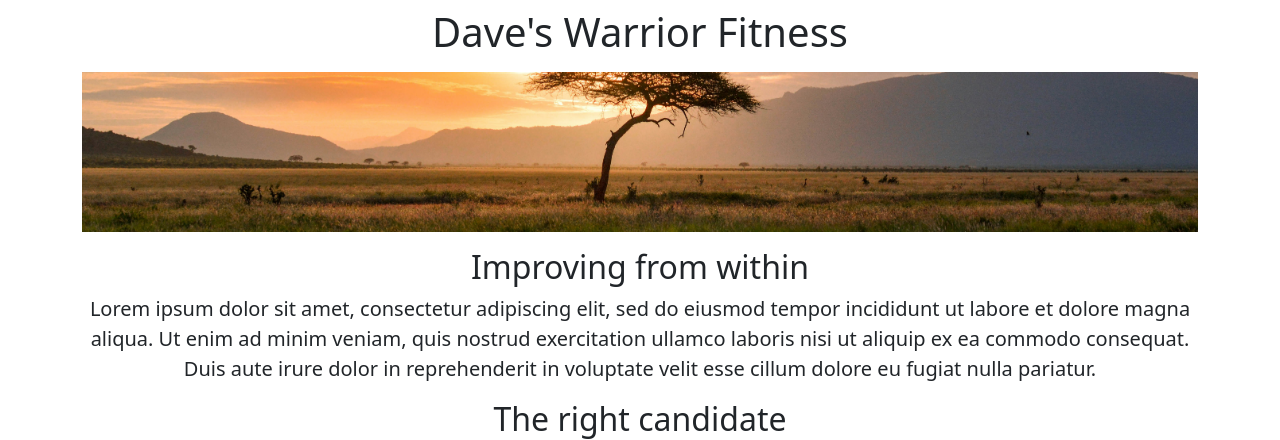
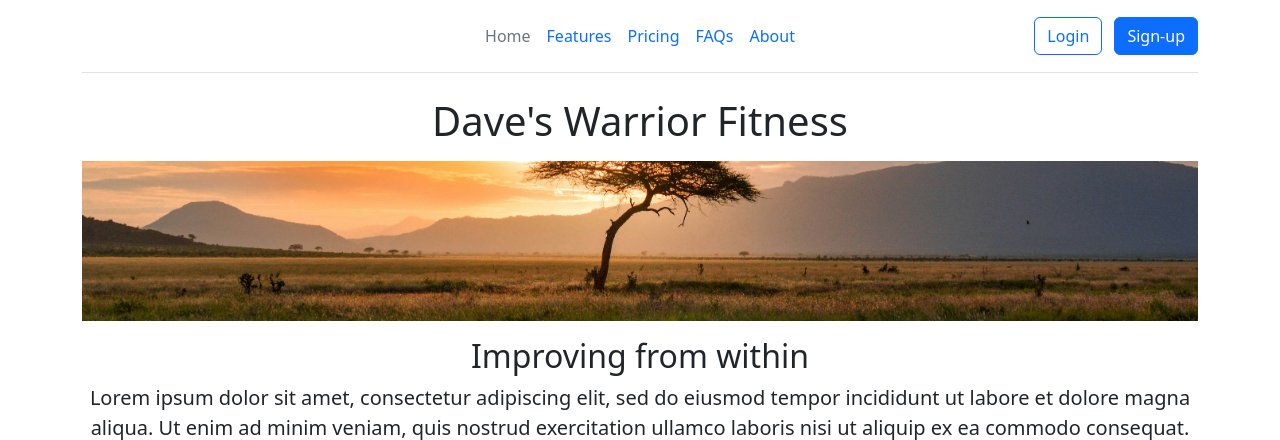
Before and after one commit to DaveFS/DaveFS-FCC_WebDevPythonTutorial, a Flask app: page / in a window 1280 px wide. Shown: the top 440 px of the page. Run offline with Flask 3, Linux system fonts and the light colour scheme.

Commit message:
Add nav bar

```diff
--- a/templates/home.html
+++ b/templates/home.html
@@ -14,6 +14,7 @@
     </style>
     </head>
     <body>
+        {% include 'nav.html' %}
         <div class="container text-center"> <!-- basic margins-->
         <h1 class="text-center mt-2 mb-3" mt-2>Dave's Warrior Fitness</h1>
 
--- /dev/null
+++ b/templates/nav.html
@@ -0,0 +1,22 @@
+<div class="container">
+    <header class="d-flex flex-wrap align-items-center justify-content-center justify-content-md-between py-3 mb-4 border-bottom">
+      <div class="col-md-3 mb-2 mb-md-0">
+        <a href="/" class="d-inline-flex link-body-emphasis text-decoration-none">
+          <svg class="bi" width="40" height="32" role="img" aria-label="Bootstrap"><use xlink:href="#bootstrap"/></svg>
+        </a>
+      </div>
+
+      <ul class="nav col-12 col-md-auto mb-2 justify-content-center mb-md-0">
+        <li><a href="#" class="nav-link px-2 link-secondary">Home</a></li>
+        <li><a href="#" class="nav-link px-2">Features</a></li>
+        <li><a href="#" class="nav-link px-2">Pricing</a></li>
+        <li><a href="#" class="nav-link px-2">FAQs</a></li>
+        <li><a href="#" class="nav-link px-2">About</a></li>
+      </ul>
+
+      <div class="col-md-3 text-end">
+        <button type="button" class="btn btn-outline-primary me-2">Login</button>
+        <button type="button" class="btn btn-primary">Sign-up</button>
+      </div>
+    </header>
+  </div>
```
